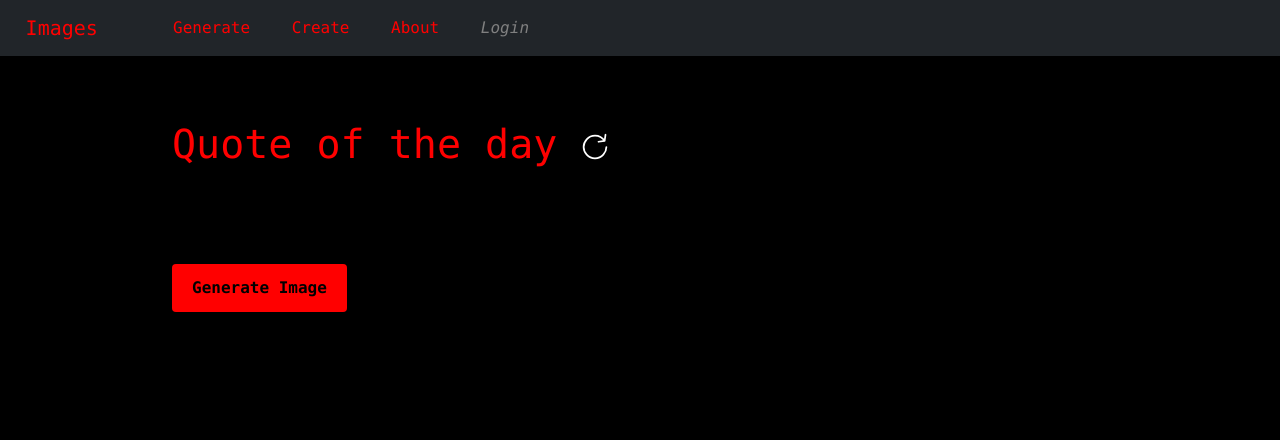
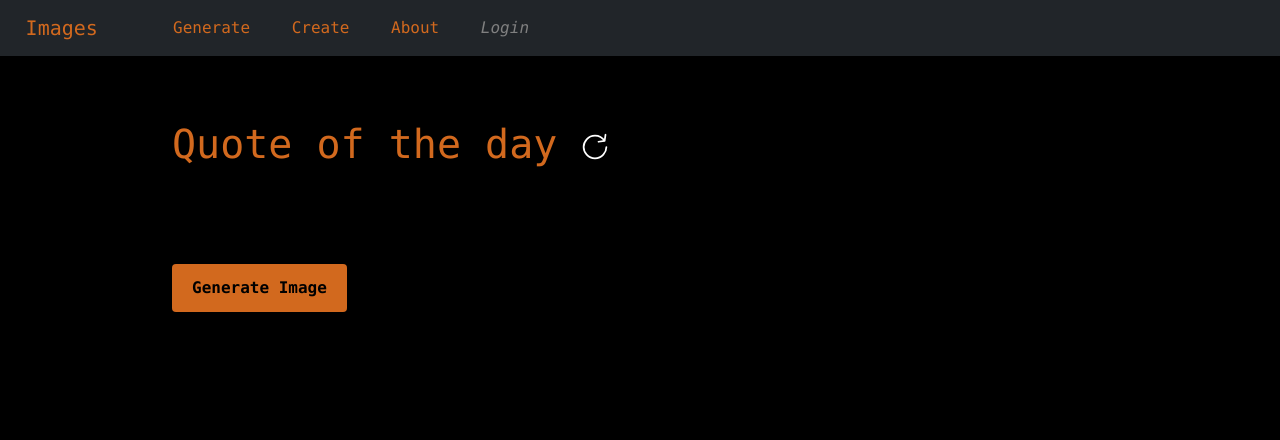
Before and after one commit to ferbcn/FastApi-DallE, a FastAPI app: page /quote/ in a window 1280 px wide. Shown: the top 440 px of the page. Run offline with FastAPI, Linux system fonts and the light colour scheme; data that the repository does not hold is empty; parts of the project's set-up code (start-up, migrations or seed data) failed here and were passed over; some libraries are stand-ins or nearby versions.

Commit message:
main color

```diff
--- a/app/static/css/stylesheet.css
+++ b/app/static/css/stylesheet.css
@@ -1,5 +1,5 @@
 :root {
-  --main_color: #ff0000;
+  --main_color: #d2691e;
   --white: #ffffff;
 }
 
```
